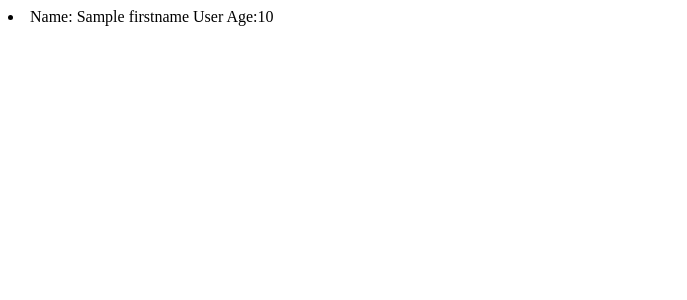
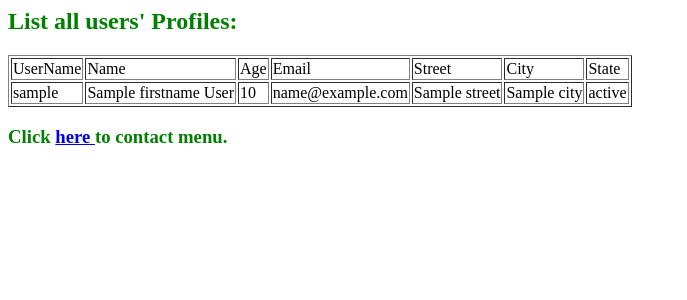
Before and after one commit to richardqlin/my_class, a Django app: template polls/templates/polls/list.html in a window 1280 px wide. Shown: the top 300 px of the page, without its empty margins (0-687 px from the left). Run offline with Django 3.2, Linux system fonts and the light colour scheme; the template is opened without the code that fills it: most values are stand-ins (such as "Sample title", 1, 10 or a date in 2020).

Commit message:
3th commit

```diff
--- a/polls/models.py
+++ b/polls/models.py
@@ -31,6 +31,7 @@ class Choice(models.Model):
 		return self.choice_text
 
 class UserProfile(models.Model):
+	username=models.CharField(max_length=30)
 	firstname=models.CharField(max_length=30)
 	lastname=models.CharField(max_length=30)
 	age=models.IntegerField()
--- a/polls/templates/polls/list.html
+++ b/polls/templates/polls/list.html
@@ -1,12 +1,34 @@
 <html>
 <body>
-<table>
+
+<h2 style="color:green"> List all users' Profiles:</h2>
+<table border='1' syyle='width:100%'>
+<tr>
+<td>UserName</td>
+<td>Name</td>
+<td>Age</td>
+<td>Email</td>
+<td>Street</td>
+<td>City</td>
+<td>State</td>
+</tr>
+
 {% for user in list %}
-	<li>Name: {{user.firstname}} {{user.lastname}} Age:{{user.age}}  </li>
+<tr>
+	<td>{{user.username}}</td>
+	<td>{{user.firstname}} {{user.lastname}} </td>
+	<td>{{user.age}}  </td>
+	<td>{{user.email}}</td>
+	<td>{{user.street}}</td>
+	<td>{{user.city}}</td>
+	<td>{{user.state}}</td>
+</tr>
+{% endfor %}
+</table>
 
-{% endfor %}
+<h3 style='color: green'>
+	Click <a href="/polls/contact_success/"> here </a> to contact menu.
 
-
-</table>
+</h3>
 </body>
 </html>
--- a/polls/templates/polls/results.html
+++ b/polls/templates/polls/results.html
@@ -1,7 +1,5 @@
 <h1>{{ question.question_text }}</h1>
-
 <ul>
-
 	{% for choice in question.choice_set.all %}
 		<li>{{ choice.choice_text }} -- {{ choice.votes }} vote {{ choice.votes|pluralize }}</li>
 	{% endfor %}
--- /dev/null
+++ b/polls/templates/polls/search.html
@@ -0,0 +1,5 @@
+<form action=" "  method="post">
+{% csrf_token %}
+	{{form}}
+	<input type="submit" Value="Submit">
+</form>
--- a/polls/urls.py
+++ b/polls/urls.py
@@ -23,6 +23,8 @@ urlpatterns = [
     url(r'^contact/$',views.contact,name='contact'),
     url(r'^contact_success/$',views.contact_success,name='contact_success'),
     url(r'^list/$',views.list,name='list'),
+    url(r'^search/$',views.search,name='search'),
+    #url(r'^searchpage/$',views.searchpage,name='searchpage'),
 	url(r'^(?P<question_id>[0-9]+)/$', views.detail, name='detail'),
 	url(r'^(?P<question_id>[0-9]+)/results/$', views.results, name='results'),
 	url(r'^(?P<question_id>[0-9]+)/vote/$', views.vote, name='vote'),
```
Also changed, not shown: polls/templates/polls/contact_success.html (+3 -8 lines), polls/templates/polls/searchpage.html (added, +18 -0 lines), polls/views.py (+16 -1 lines), polls/migrations/0003_userprofile_username.py (added), 4 other files.
